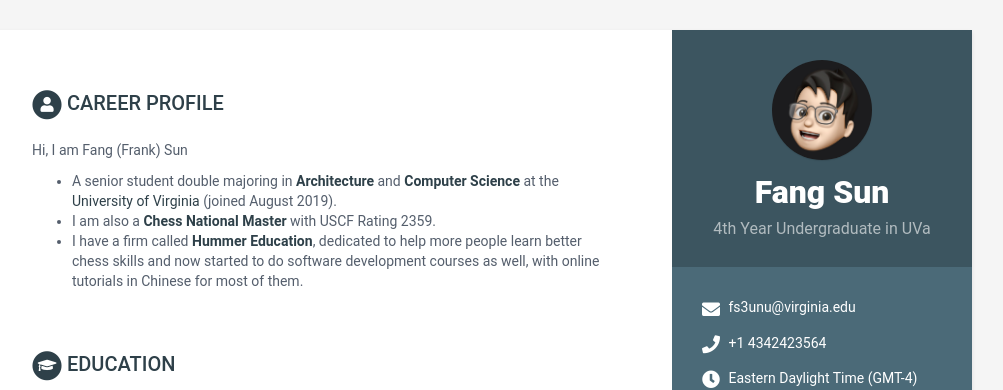
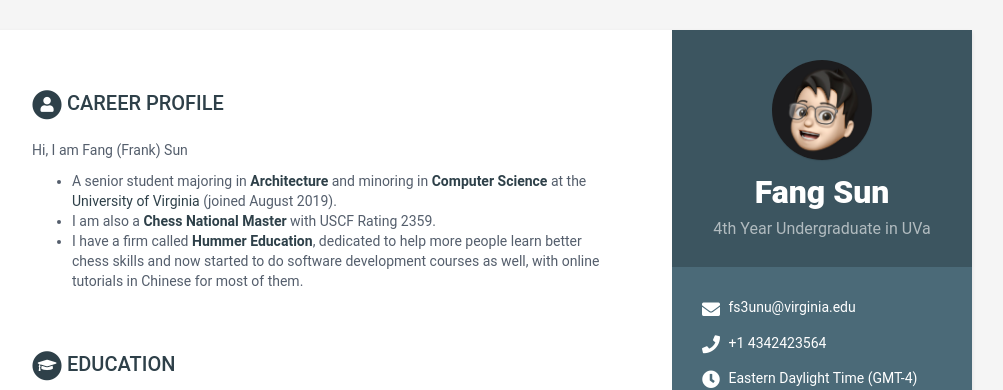
Before and after one commit to FangFrankSun/My_Resume, a Jekyll site: the page built from index.html, in a window 1280 px wide and 900 px high. Shown: the top 390 px of the window, without its empty margins (168-1171 px from the left). Built offline with Jekyll 4.4.1, drawn with Linux system fonts in a browser that asks for light colours.

Commit message:
Update data.yml

```diff
--- a/_data/data.yml
+++ b/_data/data.yml
@@ -63,7 +63,7 @@ career-profile:
     title: Career Profile
     summary: |
      Hi, I am Fang (Frank) Sun<br>
-      - A senior student double majoring in [**Architecture**](https://arch.virginia.edu) and [**Computer Science**](https://engineering.virginia.edu) at the [University of Virginia](https://www.virginia.edu) (joined August 2019).
+      - A senior student majoring in [**Architecture**](https://arch.virginia.edu) and minoring in [**Computer Science**](https://engineering.virginia.edu) at the [University of Virginia](https://www.virginia.edu) (joined August 2019).
       - I am also a [**Chess National Master**]("https://us.chess.org") with USCF Rating 2359.
       - I have a firm called [**Hummer Education**](https://www.littlehummerchess.club), dedicated to help more people learn better chess skills and now started to do software development courses as well, with online tutorials in Chinese for most of them.
 
```
